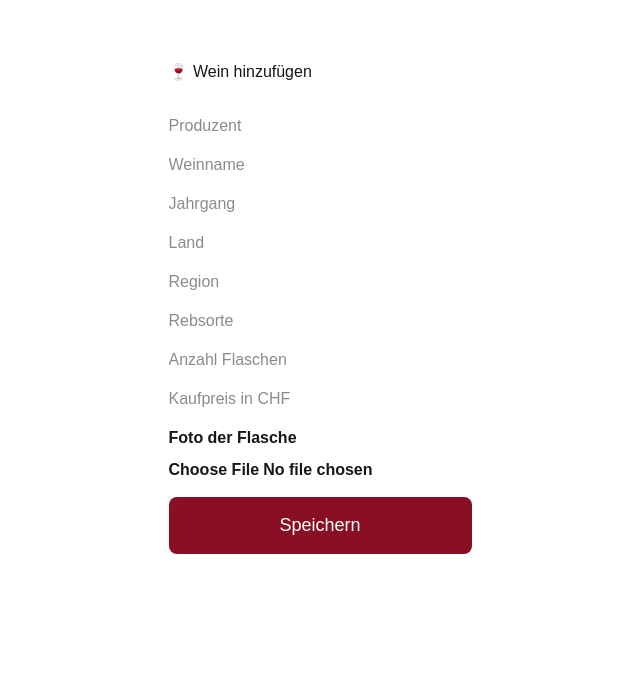
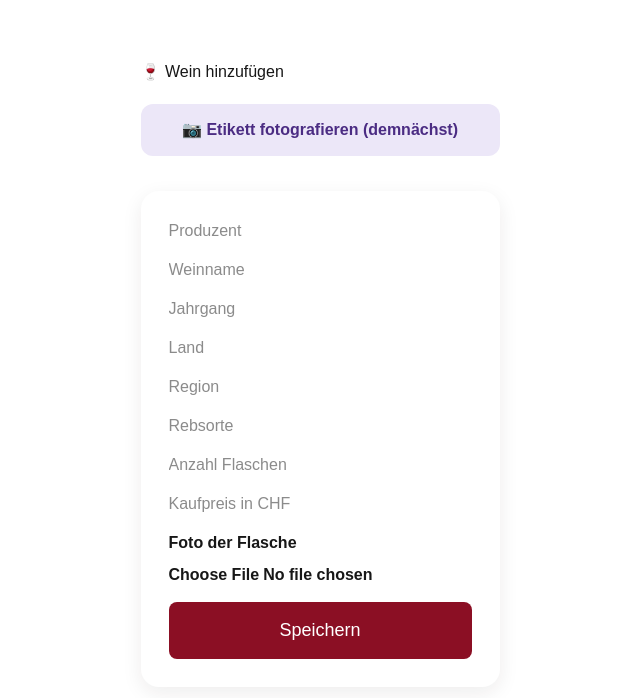
Before and after one commit to maprinz76-ctrl/winecellar-ai, a Next.js app: page /wein-hinzufuegen in a window 1280 px wide. Shown: the top 698 px of the page, without its empty margins (320-960 px from the left). Built offline with nearby package versions, Linux system fonts and the light colour scheme.

Commit message:
Version 0.8: Dashboard erweitert und Premium-Design verbessert

```diff
--- a/app/page.tsx
+++ b/app/page.tsx
@@ -14,6 +14,7 @@ type Wein = {
   anzahl: number;
   preis: number;
   bewertung?: number;
+  bild?: string;
 };
 
 export default function Home() {
@@ -50,13 +51,21 @@ export default function Home() {
               0
             ) / anzahlWeine
           : 0;
-
+const lieblingswein =
+  weine.length > 0
+    ? [...weine].sort(
+        (a, b) =>
+          (b.bewertung || 0) - (a.bewertung || 0) ||
+          b.preis - a.preis
+      )[0]
+    : null;
     return {
       anzahlWeine,
       anzahlFlaschen,
       gesamtwert,
       durchschnittspreis,
       durchschnittBewertung,
+      lieblingswein,
     };
   }, [weine]);
 
@@ -125,6 +134,81 @@ export default function Home() {
             title="Ø Bewertung"
             value={`${kennzahlen.durchschnittBewertung.toFixed(1)} / 5`}
           />
+          {kennzahlen.lieblingswein && (
+  <div
+    style={{
+      gridColumn: "1 / -1",
+      backgroundColor: "white",
+      padding: "22px",
+      borderRadius: "16px",
+      boxShadow: "0 6px 20px rgba(40, 30, 30, 0.08)",
+    }}
+  >
+    <div style={{ fontSize: "28px" }}>🏆</div>
+
+    <p
+      style={{
+        margin: "14px 0 6px",
+        color: "#7b6f68",
+        fontSize: "14px",
+      }}
+    >
+      Höchst bewerteter Wein
+    </p>
+
+    <strong
+      style={{
+        display: "block",
+        fontSize: "22px",
+        color: "#7b1026",
+      }}
+    >
+      {kennzahlen.lieblingswein.produzent}
+    </strong>
+{kennzahlen.lieblingswein.bild && (
+  <img
+    src={kennzahlen.lieblingswein.bild}
+    alt={kennzahlen.lieblingswein.weinname}
+    style={{
+      width: "90px",
+      height: "90px",
+      objectFit: "contain",
+      marginTop: "10px",
+      borderRadius: "10px",
+    }}
+  />
+)}
+    <span
+      style={{
+        display: "block",
+        marginTop: "4px",
+        fontSize: "18px",
+      }}
+    >
+      {kennzahlen.lieblingswein.weinname}
+    </span>
+
+    <div
+      style={{
+        marginTop: "12px",
+        color: "#d4a017",
+        fontSize: "22px",
+      }}
+    >
+      {"★".repeat(kennzahlen.lieblingswein.bewertung || 0)}
+      {"☆".repeat(5 - (kennzahlen.lieblingswein.bewertung || 0))}
+    </div>
+
+    <p
+      style={{
+        margin: "10px 0 0",
+        color: "#7b6f68",
+      }}
+    >
+      CHF {kennzahlen.lieblingswein.preis.toFixed(2)}
+    </p>
+  </div>
+)}
         </section>
 
 
--- a/app/wein-hinzufuegen/page.tsx
+++ b/app/wein-hinzufuegen/page.tsx
@@ -34,7 +34,7 @@ import { useState } from "react";
   reader.readAsDataURL(datei);
 }
 
-  function handleSubmit(event: any) {
+  function handleSubmit(event: React.FormEvent<HTMLFormElement>) {
     event.preventDefault();
 
     if (!produzent.trim() || !weinname.trim()) {
@@ -89,14 +89,40 @@ import { useState } from "react";
       }}
     >
       <h1>🍷 Wein hinzufügen</h1>
-
+<button
+  type="button"
+  style={{
+    width: "100%",
+    marginTop: "20px",
+    marginBottom: "10px",
+    padding: "14px",
+    backgroundColor: "#ece7f8",
+    color: "#4b2c83",
+    border: "none",
+    borderRadius: "12px",
+    fontSize: "16px",
+    fontWeight: "bold",
+    cursor: "pointer",
+  }}
+>
+  📷 Etikett fotografieren (demnächst)
+</button>
+<div
+  style={{
+    background: "white",
+    padding: "28px",
+    borderRadius: "18px",
+    boxShadow: "0 6px 20px rgba(40,30,30,0.08)",
+    marginTop: "25px",
+  }}
+>
 <form
   onSubmit={handleSubmit}
   style={{
     display: "flex",
     flexDirection: "column",
     gap: "15px",
-    marginTop: "30px",
+    marginTop: "0",
   }}
 >
         <input
@@ -134,6 +160,7 @@ import { useState } from "react";
         <input
   placeholder="Anzahl Flaschen"
   type="number"
+  min="0"
   value={anzahl}
   onChange={(e) => setAnzahl(e.target.value)}
 />
@@ -190,7 +217,8 @@ import { useState } from "react";
         >
           Speichern
         </button>
-      </form>
+            </form>
+    </div>
     </main>
   );
 }
```
